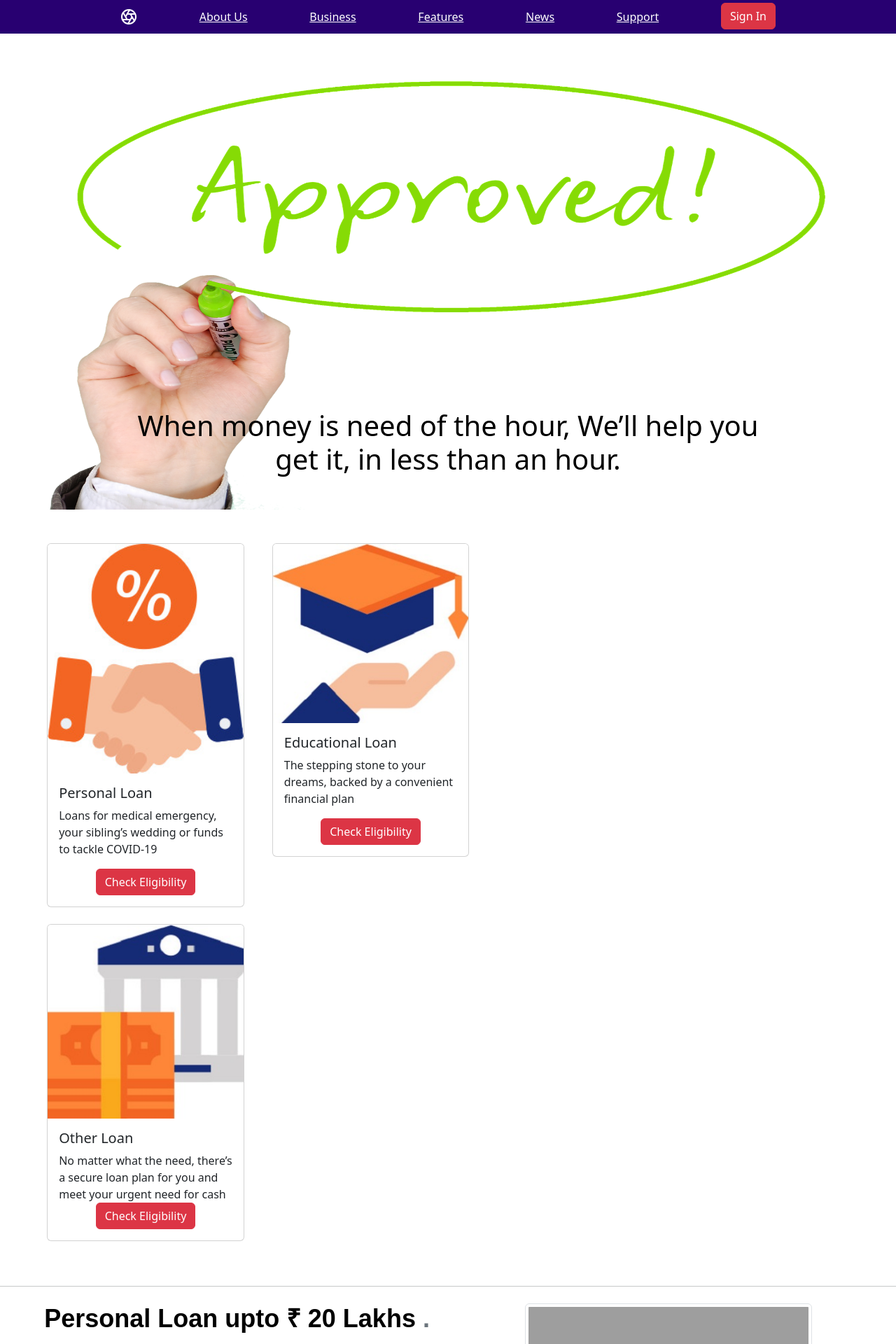
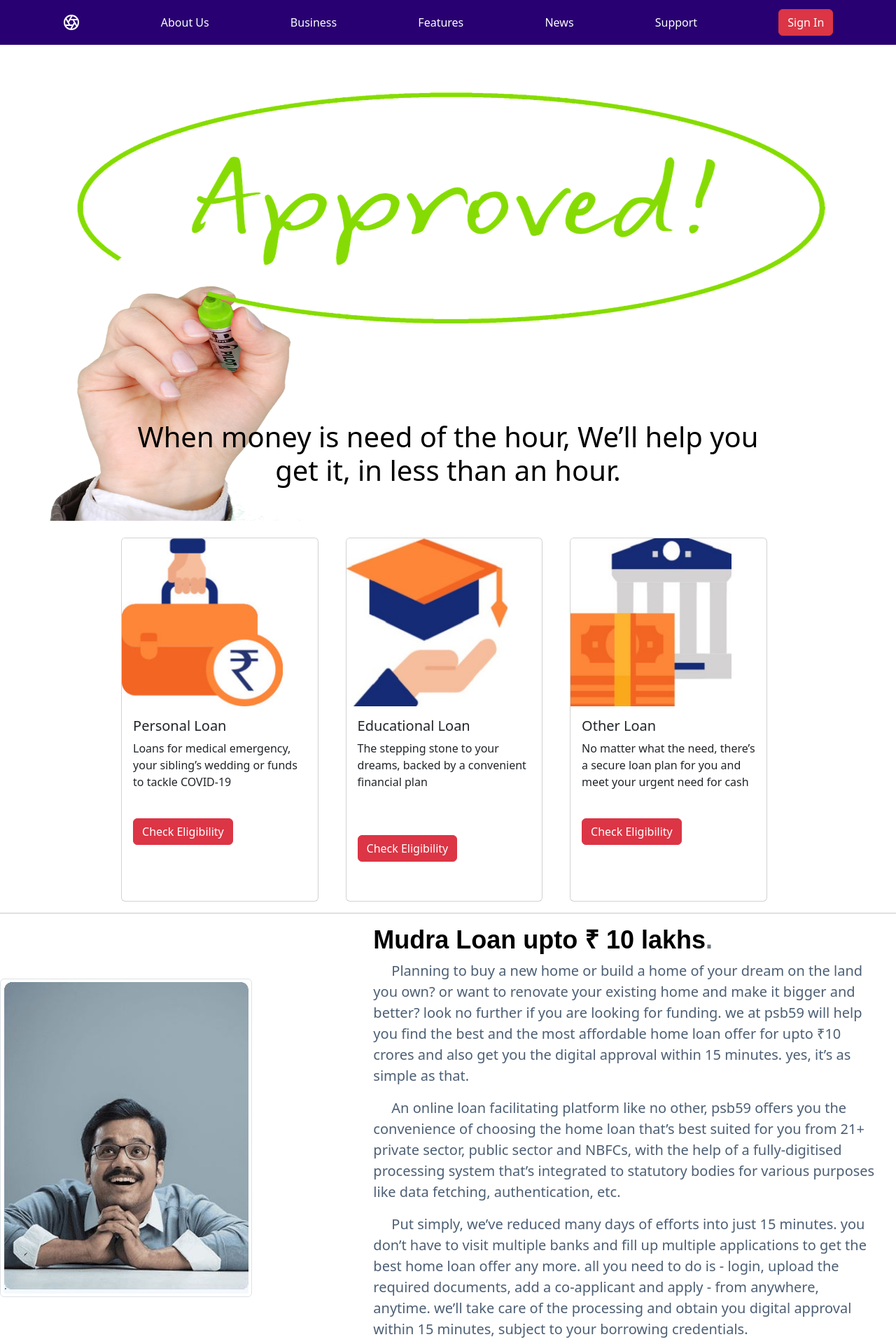
Before and after one commit to Bhushan-1509/Bank-Loan-Eligibility-Prediction, a Flask app: page / in a window 1280 px wide. Shown: the top 1920 px of the page at 70% size. Run offline with Flask 2, Linux system fonts and the light colour scheme; some libraries are stand-ins or nearby versions; grey boxes are pictures that could not be loaded.

Commit message:
Changes in card

```diff
--- a/static/css/index.css
+++ b/static/css/index.css
@@ -1,16 +1,44 @@
+.navbar{
+    display: flex;
+    padding:1vh 7vw;
+}
+.navbar a{
+    text-decoration: none;
+}
+
+.card img{
+   width: 18vw;
+   height:30vh;
+
+}
+.container{
+    display: flex;
+
+}
+
 .card{
-    width:22vw;
+    height:65vh;
+    width: 22vw;
+    display: flex;
+    margin:0% 2%;
+}
+
+.row{
+    display: flex;
+    /* padding:1vh 4vw; */
+    width: 100%;
 }
 
 .card-body div{
     text-align: center;
 }
 
+.container{
+    display: flex;
+    margin:auto 1vw;
+    width: 100%;
+}
 
-.row{
-    display: flex;
-    margin:3vh 4vw;
-}
 
 .lead{
     color:#4c5f74;
@@ -28,11 +56,11 @@
     margin:auto 10vw;
 }
 
-.info{
-    background-color: #280071;
-    width: 100%;
-
+.container-fluid{
+    background-color: #291f75;
+    text-align: center;
 }
+.container-fluid
 
 .info img{
     display: block;
@@ -48,3 +76,31 @@
     justify-content: center;
     align-items: center;
 }
+
+
+.footer{
+    color:white;
+
+}
+.footer a{
+    color:white;
+}
+.footer-container{
+    display: flex;
+    height:8vh;
+    justify-content: center;
+    align-items: center;
+    background-color: #291f75;
+}
+
+.card-deck{
+    display: flex;
+    margin:0% 12%;
+}
+
+#adv{
+    display: flex;
+    flex-direction: row;
+    justify-content: center;
+    align-items: center;
+}
--- a/templates/index.html
+++ b/templates/index.html
@@ -8,7 +8,7 @@
 {% endblock %}
 {% block bodycontent %}
 <header class="site-header sticky-top py-1">
-  <nav class="container d-flex flex-column flex-md-row justify-content-between">
+  <nav class="navbar">
     <a class="py-2" href="#" aria-label="Product">
       <svg xmlns="http://www.w3.org/2000/svg" width="24" height="24" fill="none" stroke="currentColor" stroke-linecap="round" stroke-linejoin="round" stroke-width="2" class="d-block mx-auto" role="img" viewBox="0 0 24 24"><title>Product</title><circle cx="12" cy="12" r="10"/><path d="M14.31 8l5.74 9.94M9.69 8h11.48M7.38 12l5.74-9.94M9.69 16L3.95 6.06M14.31 16H2.83m13.79-4l-5.74 9.94"/></svg>
     </a>
@@ -17,7 +17,7 @@
     <a class="py-2 d-none d-md-inline-block" href="#">Features</a>
     <a class="py-2 d-none d-md-inline-block" href="#">News</a>
     <a class="py-2 d-none d-md-inline-block" href="#">Support</a>
-    <button type="button" class="btn btn-danger" style="height:17%">Sign In</button>
+    <a href="/sign-in" class="btn btn-danger" style="height:17%">Sign In</a>
 
   </nav>
 </header>
@@ -70,70 +70,46 @@
 </div>
 
 <br>
-
 <!-- Marketing messaging and featurettes
 ================================================== -->
 <!-- Wrap the rest of the page in another container to center all the content. -->
 
-  <div class="container-fluid px-1" style="display:flex">
-    <div class="row" class="boxContainers">
-      <div class="col-lg-4 mb-4" class="inner-boxcontainer">
+  <div class="card-deck">
+
         <div class="card">
-          <img class="card-img-top" src="{{url_for('static',filename='images/personal-loan.jpg')}}" alt="...">
+        <img class="card-img-top" src="{{url_for('static',filename='images/mudra-loan.jpg')}}" alt="...">
         <div class="card-body">
           <!-- First card -->
           <h5 class="card-title">Personal Loan</h5>
           <p class="card-text">Loans for medical emergency, your sibling’s wedding or funds to tackle COVID-19</p>
-            <div><a href="/predict" class="btn btn-danger" target="_blank">Check Eligibility</a></div>
+          <br>
+          <a href="/predict" class="btn btn-danger" target="_blank">Check Eligibility</a>
         </div>
     </div>
-      </div>
-      <!-- Second card -->
-      <div class="col-lg-4 mb-4" class="inner-boxcontainer">
+
       <div class="card">
           <img class="card-img-top" src="{{url_for('static',filename='images/edu-loan.jpg')}}" class="card-img-top" alt="...">
           <div class="card-body">
             <h5 class="card-title">Educational Loan</h5>
             <p class="card-text">The stepping stone to your dreams, backed by a convenient financial plan</p>
-            <div><a href="/predict" class="btn btn-danger" target="_blank">Check Eligibility<a></div>
+            <br><br>
+              <a href="/predict" class="btn btn-danger" target="_blank">Check Eligibility<a>
           </div>
     </div>
-      </div>
-      <!-- Third card -->
-      <div class="col-lg-4 mb-4" class="inner-boxcontainer">
        <div class="card">
           <img class="card-img-top" src="{{url_for('static',filename='images/other-loan.jpg')}}" class="card-img-top" alt="...">
           <div class="card-body">
             <h5 class="card-title">Other Loan</h5>
             <p class="card-text">No matter what the need, there’s a secure loan plan for you and meet your urgent need for cash </p>
-            <div><a href="/predict" class="btn btn-danger" target="_blank">Check Eligibility<a></div>
+              <br>
+              <a href="/predict" class="btn btn-danger" target="_blank">Check Eligibility<a>
           </div>
       </div>
   </div>
-    </div></div>
-
-
-
-<!-- START THE FEATURETTES -->
-
-<div id="page-content">
-  <hr class="featurette-divider" class="sectiondiv">
-
-<div class="row featurette">
-<div class="col-md-7">
-  <h2 class="display-5" style="font-family: Plus Jakarta,sans-serif;font-weight:bolder;font-size:36px;color:black;">Personal Loan upto ₹ 20 Lakhs <span class="text-muted">.</span></h2>
-  <p class="lead" style="color:#4c5f74;font-weight:400;font-size:20px">&nbsp;&nbsp;&nbsp;&nbsp;If you are looking to meet your working capital requirements or take your business to newer heights, we’ll help you raise funds - by getting you an digital business loan approval in less than 59 minutes. a one-of-its-kind loan facilitating platform, psb59 makes the whole process of procuring MSME loans upto ₹5 crores easy, quick and convenient. what more? we’ll help you choose the best-suited, low-interest, flexible tenure MSME loan by getting you the widest range of offers from over 21+ public, private sector banks and NBFCs - that too with a single application. you can also be assured of complete financial data security when you deal with us, thanks to our highly advanced digital systems that handle financial data with utmost safety and precision.</p>
-</div>
-<div class="col-md-5">
- <!--  <svg class="bd-placeholder-img bd-placeholder-img-lg featurette-image img-fluid mx-auto" width="500" height="500" xmlns="http://www.w3.org/2000/svg" role="img" aria-label="Placeholder: 500x500" preserveAspectRatio="xMidYMid slice" focusable="false"><title>Placeholder</title><rect width="100%" height="100%" fill="#eee"/><text x="50%" y="50%" fill="#aaa" dy=".3em">500x500</text></svg> -->
-  <div><img src="{{url_for('static',filename='images/loan-photo-1.jpg ')}}" class="img-thumbnail" alt="..."></div>
-</div>
-</div>
-
 <hr class="featurette-divider">
 
-<div class="row featurette" >
-<div class="col-md-7 order-md-2">
+<div class="row featurette" id="adv">
+<div class="col-md-7 order-md-2" class="info-section">
   <h2 class="display-5" style="font-family: Plus Jakarta,sans-serif;font-weight:bolder;font-size:36px;color:black;">
 Mudra Loan upto ₹ 10 lakhs<span class="text-muted">.</span></h2>
   <p class="lead" style="color:#4c5f74;font-weight:400;font-size:20px">&nbsp;&nbsp; &nbsp;&nbsp;Planning to buy a new home or build a home of your dream on the land you own? or want to renovate your existing home and make it bigger and better? look no further if you are looking for funding. we at psb59 will help you find the best and the most affordable home loan offer for upto ₹10 crores and also get you the digital approval within 15 minutes. yes, it’s as simple as that.</p>
@@ -142,8 +118,6 @@ Mudra Loan upto ₹ 10 lakhs<span class="text-muted">.</span></h2>
 </p>
 
 <p class="lead" style="color:#4c5f74;font-weight:400;font-size:20px">&nbsp;&nbsp;&nbsp;&nbsp; Put simply, we’ve reduced many days of efforts into just 15 minutes. you don’t have to visit multiple banks and fill up multiple applications to get the best home loan offer any more. all you need to do is - login, upload the required documents, add a co-applicant and apply - from anywhere, anytime. we’ll take care of the processing and obtain you digital approval within 15 minutes, subject to your borrowing credentials.
-</p>
-
 </p>
 </div>
 <div class="col-md-5 order-md-1">
@@ -169,17 +143,12 @@ Auto Loan upto ₹ 1 Crore <span class="text-muted">.</span></h2>
   </div>
 </div>
 </div>
-<hr class="featurette-divider">
 <br>
 
-  <div class="container-fluid" class="info">
-    <div>
+  <div class="container-fluid" style="">
     <img src="{{url_for('static',filename='images/info.jpg')}}" alt="...">
   </div>
-
-  </div>
 <br>
-<hr class="featurette-divider">
 </div>
 
 <!-- /END THE FEATURETTES -->
@@ -188,10 +157,11 @@ Auto Loan upto ₹ 1 Crore <span class="text-muted">.</span></h2>
 
 
 <!-- FOOTER -->
-<div class="container">
-<footer class="container">
-  <p class="float-end"><a href="#">Back to top</a></p>
-  <p>&copy; 2022–2023 Bhushan Co-Operative Bank, Inc. &middot; <a href="#">Privacy</a> &middot; <a href="#">Terms</a></p>
+<div class="footer-container">
+<footer class="footer">
+  <p style="display:inline">&copy; 2022–2023 Bhushan Co-Operative Bank, Inc. &middot;
+  <a href="#">Privacy</a> &middot; <a href="#">Terms</a></p>
+  <a href="#">Back to top</a></p>
 </footer>
 </div>
 </main>
```
Also changed, not shown: static/images/edu-loan.jpg, static/images/mudra-loan.jpg (added), static/images/mudra-loan.svg (added), static/images/other-loan.jpg. Lines whose indentation alone changed are shown as unchanged.
